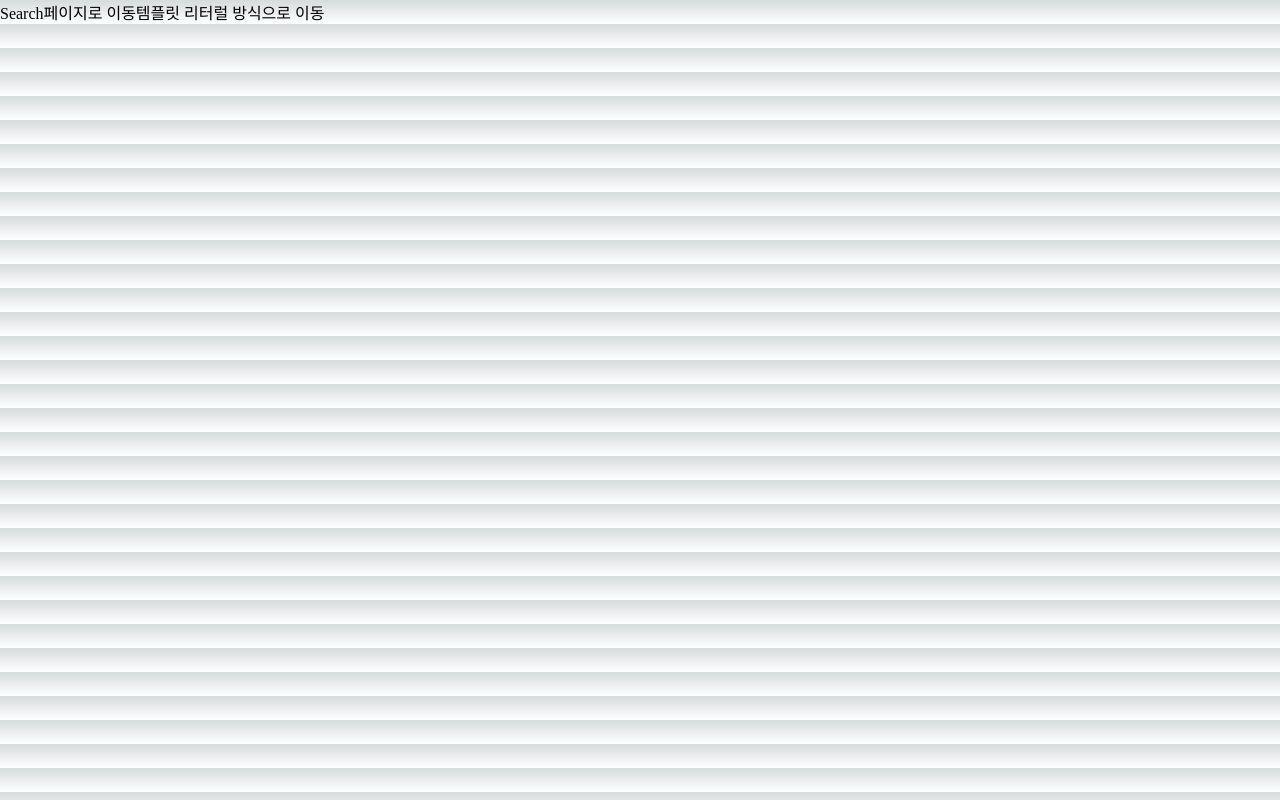
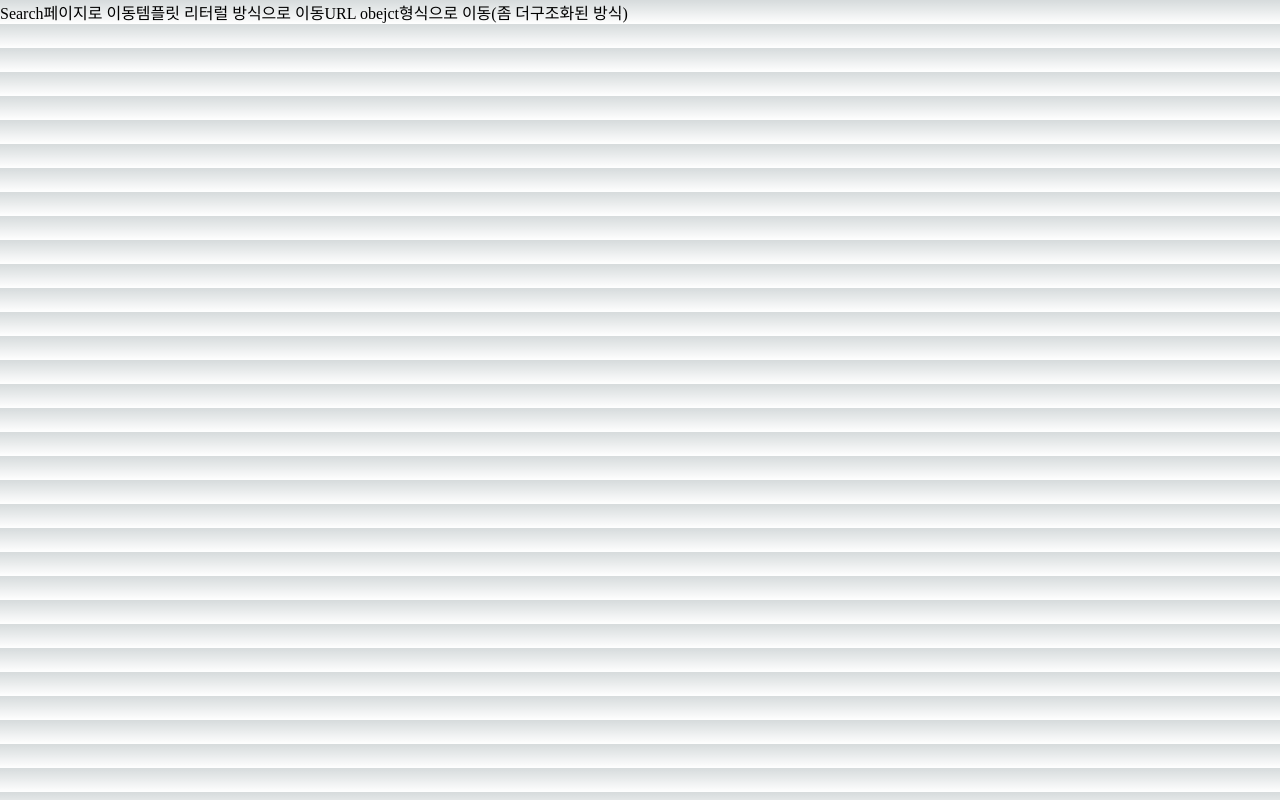
Before and after one commit to jake0319/Nextjs, a Next.js app: page / in a window 1280 px wide. Built offline with nearby package versions, Linux system fonts and the light colour scheme.

Commit message:
feat: page move, URL obeject

```diff
--- a/pages/index.js
+++ b/pages/index.js
@@ -5,6 +5,10 @@ export default function Home() {
     <>
     <Link href={"/search"}>Search페이지로 이동</Link>
     <Link href={`/country/${code}`}>템플릿 리터럴 방식으로 이동</Link>
+    <Link href={{
+      pathname: '/country/[code]',
+      query: {code: code}
+    }}>URL obejct형식으로 이동(좀 더구조화된 방식)</Link>
     </>
   )
 }
```
